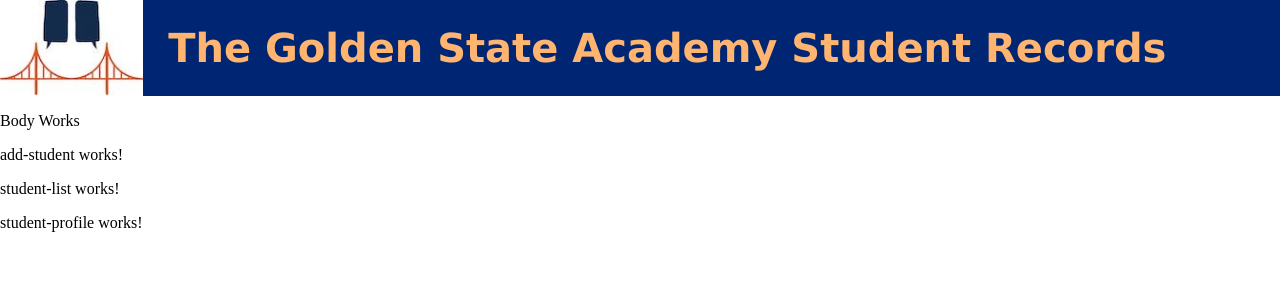
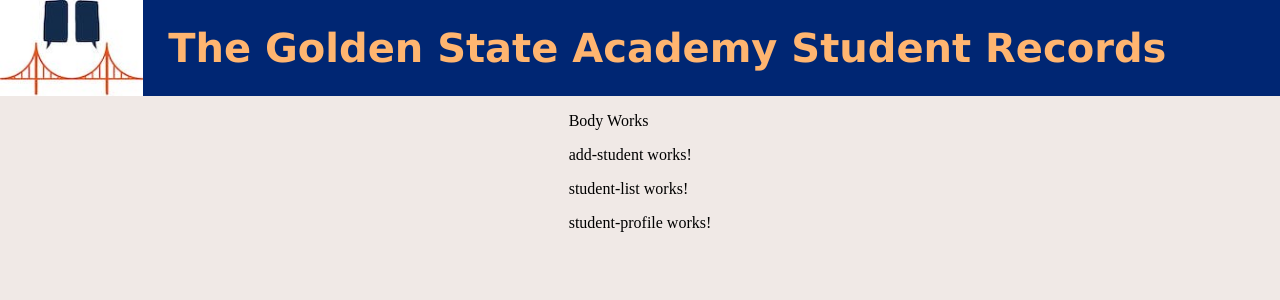
Before and after one commit to jenni4xiong/studentRecords, an Angular app in the folder client/: page / in a window 1280 px wide. Shown: the top 300 px of the page. Built offline with nearby package versions, Linux system fonts and the light colour scheme.

Commit message:
format and styling for main component

```diff
--- a/client/src/app/main/main.component.css
+++ b/client/src/app/main/main.component.css
@@ -0,0 +1,6 @@
+#main-container {
+  display: flex;
+  justify-content: center;
+  background-color: #F0E9E6;
+  height: 100vh
+}
--- a/client/src/app/main/main.component.html
+++ b/client/src/app/main/main.component.html
@@ -1,4 +1,3 @@
-<div>
-
+<div id="main-container">
   <app-body></app-body>
 </div>
```
